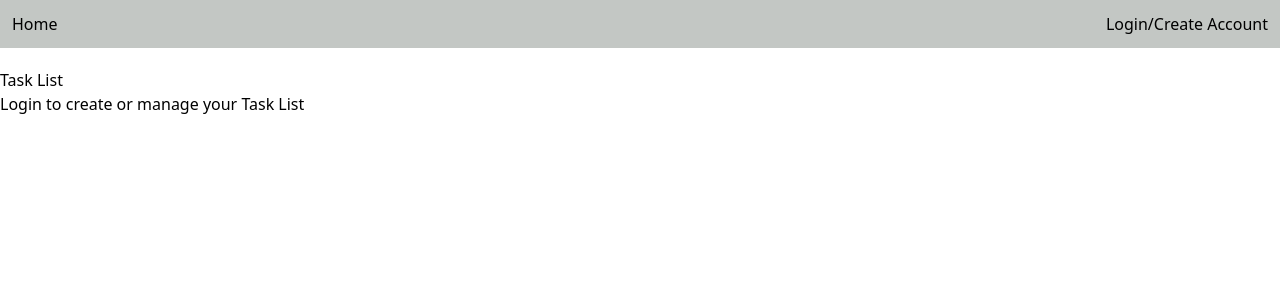
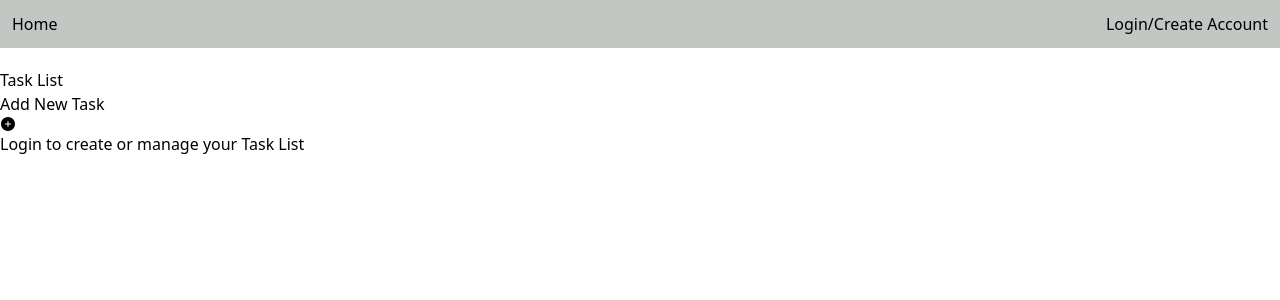
Before and after one commit to hennconnor/PlusExp, a React (Create React App) app in the folder client/: page /tasklist in a window 1280 px wide. Shown: the top 300 px of the page. Built offline with nearby package versions, Linux system fonts and the light colour scheme; no server answers.

Commit message:
create task form put in modal

```diff
--- a/client/src/App.js
+++ b/client/src/App.js
@@ -9,6 +9,7 @@ import Login from "./Page/Login"
 import TaskListPage from "./Page/TaskListPage";
 import LogoutModal from "./Components/LogoutModal";
 import SignUpForm from "./Components/SignUpForm";
+import CreateTaskForm from "./Components/CreateTaskForm";
 import LevelsPage from './Page/LevelsPage';
 
 
@@ -25,10 +26,16 @@ function App() {
     setCreateAcctModal(!createAcctModal);
   }
 
+  function createModalClick() {
+    setcreateTaskModal(!createTaskModal);
+  }
+
 
   const [user, setUser] = useRecoilState(userState);
+
   const [logoutModal, setLogoutModal] = useState(false);
   const [createAcctModal, setCreateAcctModal] = useState(false);
+  const [createTaskModal, setcreateTaskModal] = useState(false);
 
   useEffect(() => {
     fetch('/me').then((response) => {
@@ -43,7 +50,7 @@ function App() {
       <Routes>
         <Route path="/" element={<Home />} />
         <Route path="/login" element={<Login handleCreateClick={handleCreateClick} />} />
-        <Route path="/tasklist" element={<TaskListPage />} />
+        <Route path="/tasklist" element={<TaskListPage createModalClick={createModalClick} />} />
         <Route path="/levelspage" element={<LevelsPage />} />
       </Routes>
       {logoutModal && <LogoutModal handleLogoutClick={handleLogoutClick} />}
@@ -51,6 +58,9 @@ function App() {
 
       {createAcctModal && <SignUpForm handleCreateClick={handleCreateClick} />}
       {createAcctModal && <div className='fixed bg-black opacity-40 inset-0 z-0'></div>}
+
+      {createTaskModal && <CreateTaskForm createModalClick={createModalClick} />}
+      {createTaskModal && <div className='fixed bg-black opacity-40 inset-0 z-0'></div>}
     </div>
   );
 }
--- a/client/src/Components/CreateTaskForm.js
+++ b/client/src/Components/CreateTaskForm.js
@@ -2,7 +2,9 @@ import React, { useState, useEffect } from 'react';
 import { useRecoilState } from 'recoil';
 import { userState } from '../atoms';
 
-function CreateTaskForm() {
+import { FaTimes } from 'react-icons/fa';
+
+function CreateTaskForm({ createModalClick }) {
     const [description, setDescription] = useState('')
     const [xp_amount, setXpAmount] = useState(0);
     const [categoryName, setCategoryName] = useState('Fitness');
@@ -51,12 +53,18 @@ function CreateTaskForm() {
         })
             .then(r => r.json())
             .then((newTask) => addTask(newTask))
+            .then(() => createModalClick())
     }
 
 
     return (
-        <div className='flex flex-col items-center justify-center bg-[#C3C7C4] p-5'>
-            <h3>Add Task</h3>
+        <div className='fixed z-10 flex flex-col justify-center items-center bg-white my-2 border-2 border-black rounded-md left-[50%] top-[50%] p-2 translate-x-[-50%] translate-y-[-50%]'>
+            <div className='flex flex-row justify-between'>
+                <div></div>
+                <h3>Add Task</h3>
+                <FaTimes className='cursor-pointer' onClick={createModalClick} />
+            </div>
+
             <form onSubmit={handleSubmit}>
                 <label>Task Description:</label>
                 <input className='m-1 p-1 border-2 border-black focus:outline-none focus:ring-1 focus:ring-black' value={description} placeholder="Type in Task Description" onChange={(e) => setDescription(e.target.value)}></input>
--- a/client/src/Components/TaskItem.js
+++ b/client/src/Components/TaskItem.js
@@ -30,6 +30,7 @@ function TaskItem({ description, xp_amount, task }) {
     }
 
     function handleComplete() {
+        console.log(user)
         const newXP = (user.xp + xp_amount)
 
         fetch(`/users/${user.id}`, {
@@ -40,8 +41,9 @@ function TaskItem({ description, xp_amount, task }) {
             })
         })
             .then(r => r.json())
-            .then(updatedUser => setUser(updatedUser))
-
+            .then(updatedUser => console.log(updatedUser))
+            .then((updatedUser) => setUser(updatedUser))
+            .then(() => handleDelete())
     }
 
     function handleClick() {
--- a/client/src/Components/TaskListComponent.js
+++ b/client/src/Components/TaskListComponent.js
@@ -41,7 +41,7 @@ function TaskListComponent() {
         <DragDropContext onDragEnd={handleOnDragEnd}>
             <Droppable droppableId="Tasks">
                 {(provided) => (
-                    <div class='tasklistDiv' {...provided.droppableProps} ref={provided.innerRef}>
+                    <div {...provided.droppableProps} ref={provided.innerRef}>
                         {tasks.map((task, index) => {
                             const id = task.id
                             const textId = id.toString()
--- a/client/src/Page/TaskListPage.js
+++ b/client/src/Page/TaskListPage.js
@@ -1,15 +1,18 @@
 import TaskListComponent from "../Components/TaskListComponent";
-import CreateTaskForm from "../Components/CreateTaskForm";
+import { AiFillPlusCircle } from 'react-icons/ai';
 
 import { userState } from "../atoms";
 import { useRecoilValue } from "recoil";
 
-function TaskListPage() {
+function TaskListPage({ createModalClick }) {
+
     const user = useRecoilValue(userState)
+
     return (
         <div>
             <h1>Task List</h1>
-            {user ? <div> <CreateTaskForm /> <TaskListComponent /></div> : <p>Login to create or manage your Task List</p>}
+            <div onClick={() => createModalClick()}>Add New Task <AiFillPlusCircle /></div>
+            {user ? <div> <TaskListComponent /></div> : <p>Login to create or manage your Task List</p>}
         </div>
     )
 }
```
